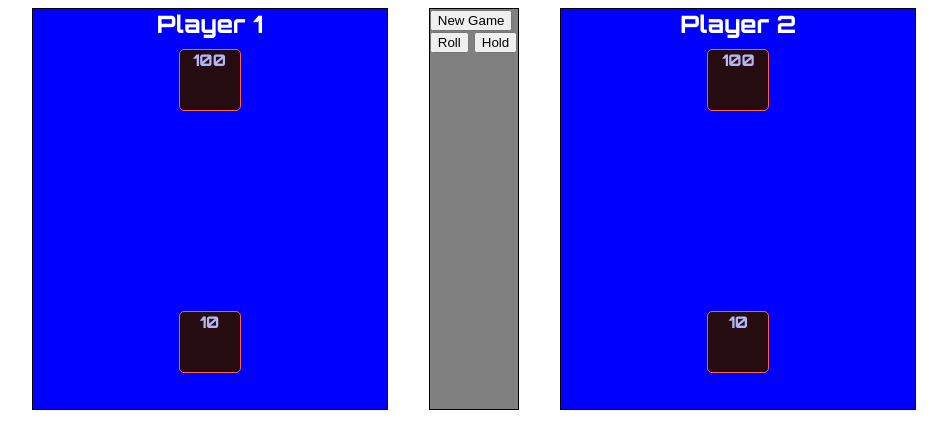
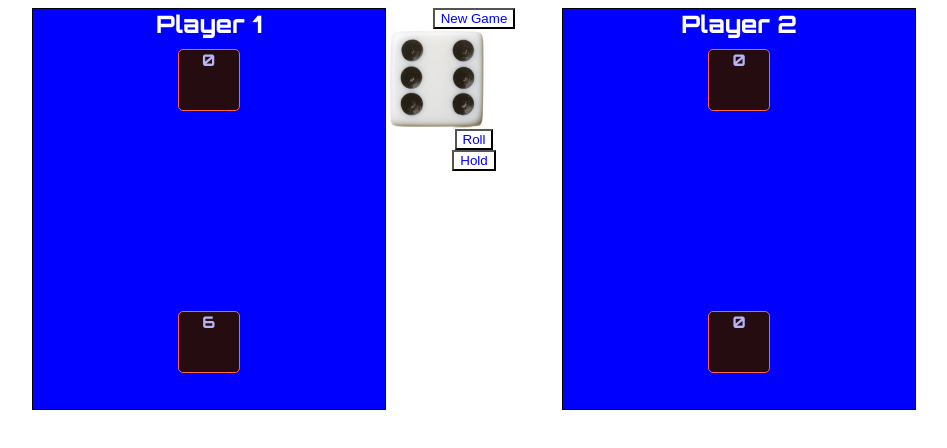
Before and after one commit to AAROHBHAGAT/piggame, a plain HTML site: page index.html in a window 1280 px wide. Both pictures are taken after a click on the button "Roll". Shown: the whole page, without its empty margins (166-1113 px from the left). Drawn offline with Linux system fonts and the light colour scheme.

Commit message:
Add dice images and Set scores 0 and add logic to randomly generate dice

```diff
--- a/assets/scripts/piggame.js
+++ b/assets/scripts/piggame.js
@@ -0,0 +1,16 @@
+var roundscore = 0;
+
+var diceimg =document.getElementById("diceimage");
+
+var rollbtn =document.getElementById("roll");
+
+rollbtn.addEventListener("click",show)
+var dice;
+function show(){
+    dice= Math.floor(Math.random()*6+1);
+    // alert(dice);
+    diceimg.setAttribute("src","assets/images/d"+dice + ".png");
+    diceimg.style.display="block";
+    roundscore=roundscore+dice;
+    document.getElementById("roundscore-0").innerText=roundscore;
+}
--- a/assets/styles/styles.css
+++ b/assets/styles/styles.css
@@ -7,10 +7,8 @@
 }
 
 .diceBox{
-    width: 10%;
+    width: 20%;
     height: 400px;
-    background-color: grey;
-    border: black 1px solid;
     font-family: 'Orbitron', sans-serif;
 }
 
@@ -49,3 +47,22 @@
     display: block;;
 
 }
+
+button{
+    background-color: white;
+    color: blue;
+    margin: auto;
+    display: block;
+}
+
+#diceimage{
+    display: none;
+    width:100px;
+    height: 100px;
+
+}
+
+#diceBox{
+    width:100px;
+    height: 100px;
+}
--- a/index.html
+++ b/index.html
@@ -17,14 +17,17 @@
                 Player 1
             </div>
             <div class="scoreBox" id="scoreBox-0">
-                100
+                0
             </div>
-            <div class="roundScore" id="RoundScore-0">
-                10
+            <div class="roundScore" id="roundscore-0">
+                0
             </div>
         </div>
         <div class="diceBox">
             <button id="newgame">New Game</button>
+            <div id="diceImageBox">
+                <img id="diceimage" src="assets/images/d1.png"/>
+            </div>
             <button id="roll">Roll</button>
             <button id="hold">Hold</button>
         </div>
@@ -33,11 +36,11 @@
                 Player 2
             </div>
             <div class="scoreBox" id="scoreBox-1">
-                100
+                0
             </div>
 
-            <div class="roundScore" id="RoundScore-1">
-                10
+            <div class="roundScore" id="roundscore-1">
+                0
             </div>
         </div>
     </div>
```
Also changed, not shown: assets/images/d1.png (added), assets/images/d2.png (added), assets/images/d3.png (added), assets/images/d4.png (added), assets/images/d5.png (added), assets/images/d6.png (added), assets/images/fulldice.png (added).
